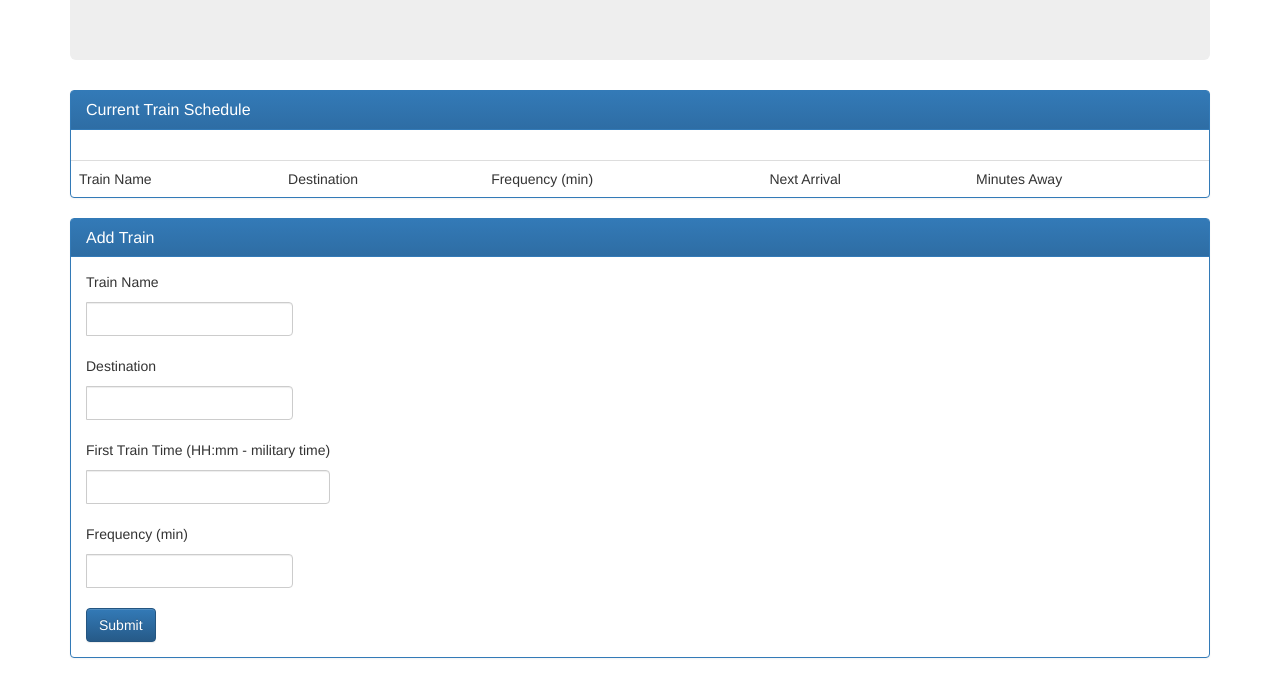
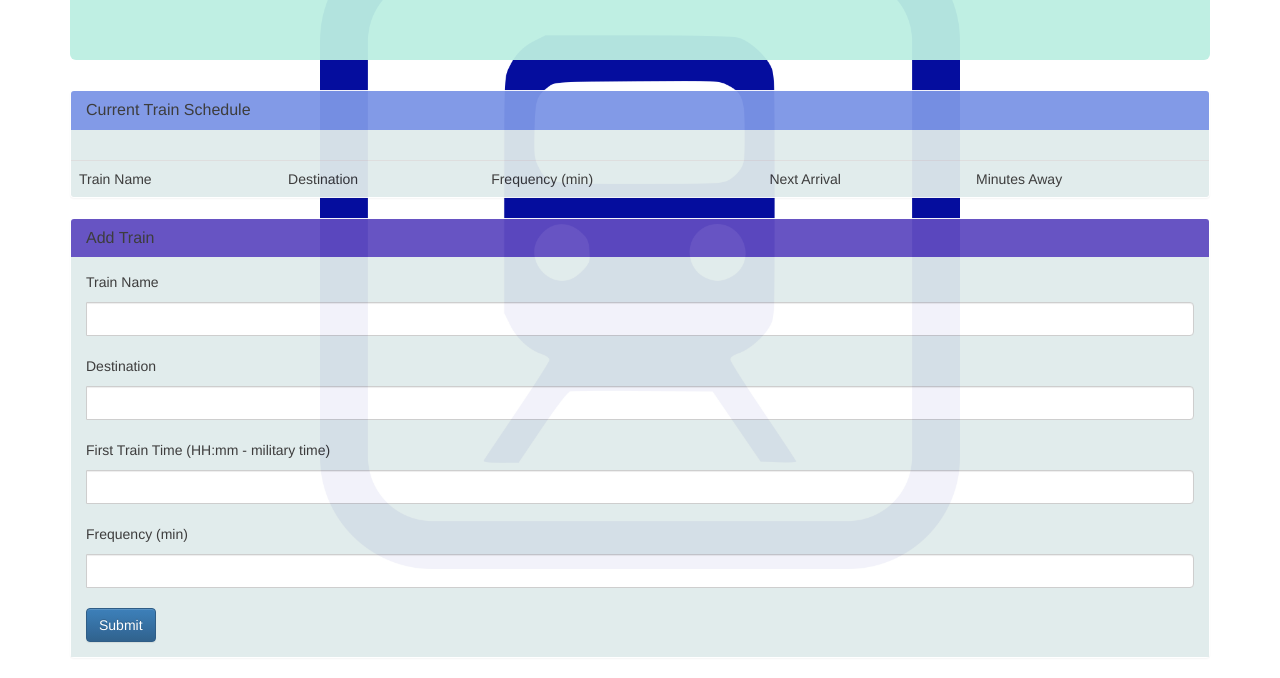
Before and after one commit to joyce-lam/train-scheduler, a plain HTML site: page trainscheduler.html in a window 1280 px wide. Shown: the part 180-858 px from the top of the page. Drawn offline with nearby package versions, Linux system fonts and the light colour scheme; no server answers.

Commit message:
modifying html to add id for stylesheet, adding style.css

```diff
--- a/assets/css/style.css
+++ b/assets/css/style.css
@@ -0,0 +1,31 @@
+body {
+	background-image: url(../images/trainlogo.png);
+	background-repeat: no-repeat;
+	background-size: 50%;
+	background-attachment: fixed;
+	background-position: center;
+	opacity: 0.95;
+}
+
+.title {
+	text-align: center;
+	background-color: #BCEFE2;
+}
+
+#schedule {
+	background-color: #7C95E6;
+}
+
+.input-group {
+	width: 100%;
+	height: 20px;
+}
+
+#body,
+.table {
+	background-color: #E0EBEB;
+}
+
+#add-train {
+	background-color: #5F4BC0;
+}
--- a/trainscheduler.html
+++ b/trainscheduler.html
@@ -25,18 +25,18 @@
             <div class="col-md-12">
                 <div class="jumbotron title">
                     <h1>Train Schedule</h1>
-                    <p>xyz</p>
+                    <p>Enter train information to track them</p>
                 </div>
             </div>
         </div>
 
         <div class="row">
             <div class="col-md-12">
-                <div class="panel panel-primary">
-                    <div class="panel-heading">
+                <div class="panel">
+                    <div class="panel-heading"  id="schedule">
                         <h3 class="panel-title">Current Train Schedule</h3>
                     </div>
-                    <div class="panel-body"></div>
+                    <div class="panel-body" id="body"></div>
                     <table class="table">
                         <tr>
                             <th>Train Name</th>
@@ -45,7 +45,6 @@
                             <th>Next Arrival</th>
                             <th>Minutes Away</th>
                         </tr>
-                        <tr class="schedule-view"></tr>
                     </table>
                 </div>
             </div>
@@ -53,11 +52,11 @@
 
         <div class="row">
             <div class="col-md-12">
-                <div class="panel panel-primary">
-                    <div class="panel-heading">
+                <div class="panel">
+                    <div class="panel-heading" id="add-train">
                         <h3 class="panel-title">Add Train</h3>
                     </div>
-                    <div class="panel-body">
+                    <div class="panel-body" id="body">
                         <div class="input-group">
                             <p>Train Name</p>
                             <input type="text" class="form-control" aria-describedby="sizing-addon1"  id="name-input">
@@ -85,8 +84,9 @@
     </div>
     </div>
     <script src="https://cdnjs.cloudflare.com/ajax/libs/jquery/3.2.1/jquery.min.js"></script>
+    <script src="https://cdn.jsdelivr.net/momentjs/2.12.0/moment.min.js"></script>
+    <script type="text/javascript" src="../train-scheduler/assets/javascript/app.js"></script>
 
-    <script type="text/javascript" src="../train-scheduler/assets/javascript/app.js"></script>
 </body>
 
 </html>
```
Also changed, not shown: assets/images/trainlogo.png (added), 2 other files.
